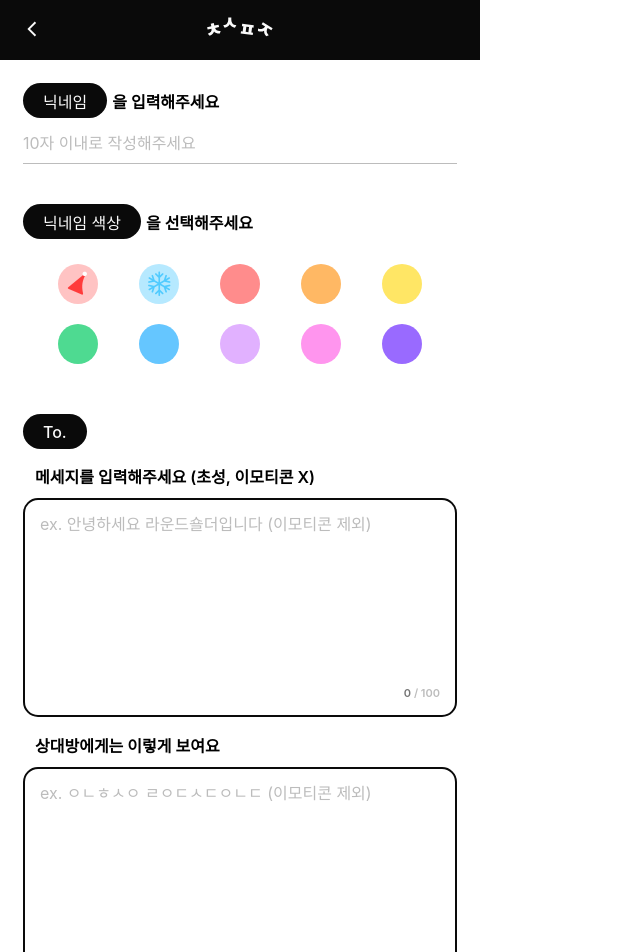
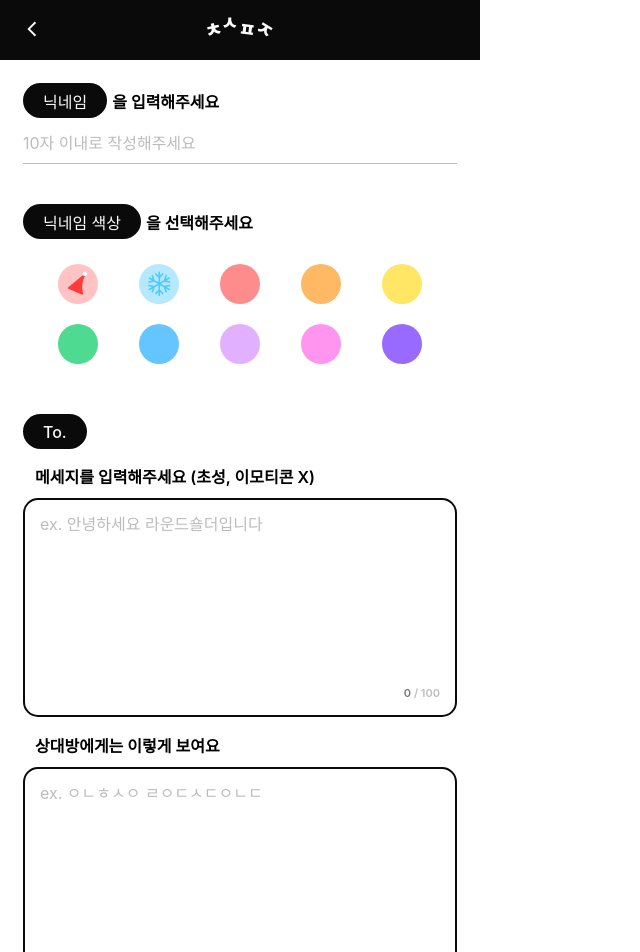
Before and after one commit to roundshoulder/cs-letter-frontend, a React (Create React App) app: page /create/1 in a window 1280 px wide. Shown: the top 952 px of the page, without its empty margins (0-640 px from the left). Built offline with nearby package versions, Linux system fonts and the light colour scheme; no server answers; a web font is replaced by a local one.

Commit message:
:sparkles: Update Create Placeholder
Update Create Placeholder

```diff
--- a/src/pages/Create.tsx
+++ b/src/pages/Create.tsx
@@ -132,7 +132,7 @@ function Create() {
         <div className={textAreaContainer}>
           <textarea
             className={textArea}
-            placeholder="ex. 안녕하세요 라운드숄더입니다 (이모티콘 제외)"
+            placeholder="ex. 안녕하세요 라운드숄더입니다"
             value={form.body}
             onChange={e => {
               const replacedText = ReplaceEmoji(e.target.value.slice(0, 100));
@@ -151,7 +151,7 @@ function Create() {
           <textarea
             className={textArea}
             disabled={true}
-            placeholder="ex. ㅇㄴㅎㅅㅇ ㄹㅇㄷㅅㄷㅇㄴㄷ (이모티콘 제외)"
+            placeholder="ex. ㅇㄴㅎㅅㅇ ㄹㅇㄷㅅㄷㅇㄴㄷ"
             value={initial}
           />
         </div>
```
